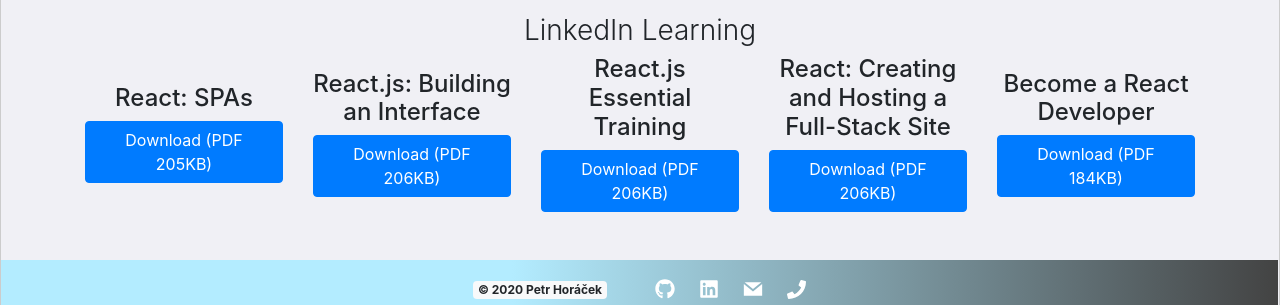
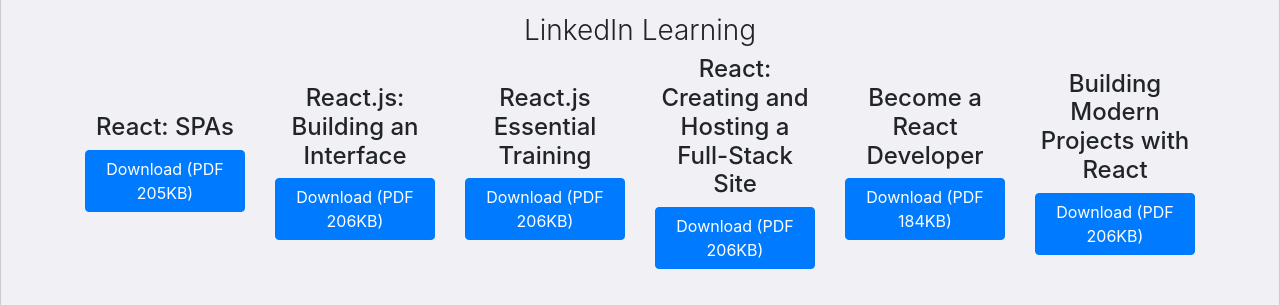
Before and after one commit to pedro-montana/my-portfolio, a React (Create React App) app: page /my-portfolio/learning in a window 1280 px wide. Shown: the part 1295-1600 px from the top of the page. Built offline with nearby package versions, Linux system fonts and the light colour scheme.

Commit message:
Adding certificate- Building Modern Projects with React

```diff
--- a/src/pages/LinkedInLearning.js
+++ b/src/pages/LinkedInLearning.js
@@ -13,6 +13,7 @@
 import ReactDeveloper from "../docs/CertificateOfCompletion_Become_a_React_Developer.pdf";
 import Interface from "../docs/CertificateOfCompletion_React.js_Building_an_Interface.pdf";
 import Essential from "../docs/CertificateOfCompletion_React.js_Essential_Training.pdf";
+import Modern from "../docs/CertificateOfCompletion_Building_Modern_Projects_with_React.pdf";
 
 const useStateWithLocalStorage = (localStorageKey) => {
     const [value, setValue] = React.useState(
@@ -106,6 +107,12 @@
               <div className={btnClass}>Download (PDF 184KB)</div>
             </a>
           </Col>
+          <Col className={colStyle}>
+            <h4>Building Modern Projects with React</h4>
+            <a href={Modern} rel="noopener noreferrer" target="_blank">
+              <div className={btnClass}>Download (PDF 206KB)</div>
+            </a>
+          </Col>
         </Row>
       </Container>
     </>
@@ -169,6 +176,14 @@
             </a>
           </Col>
         </Row>
+        <Row>
+        <Col className="mt-3">
+            <h4>Building Modern Projects with React</h4>
+            <a href={Modern} rel="noopener noreferrer" target="_blank">
+              <div className={btnClass}>Download (PDF 206KB)</div>
+            </a>
+          </Col>
+        </Row>
       </Container>
     </>
   );
```
